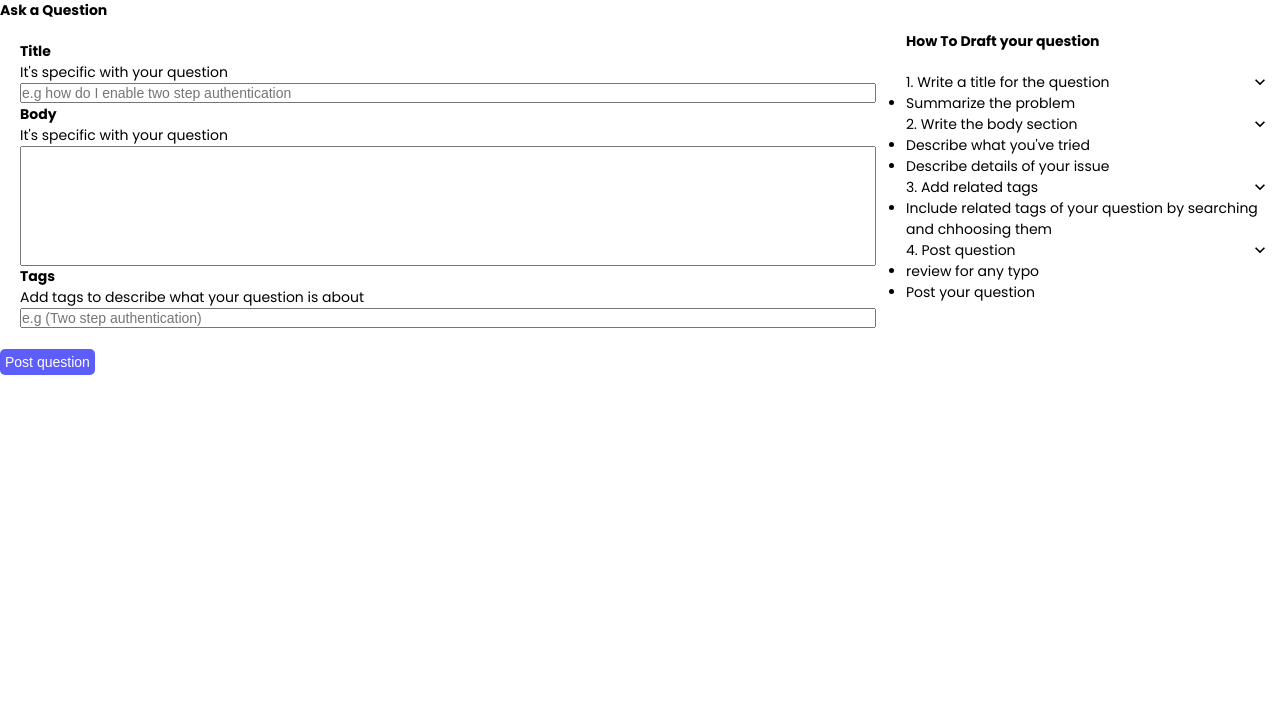
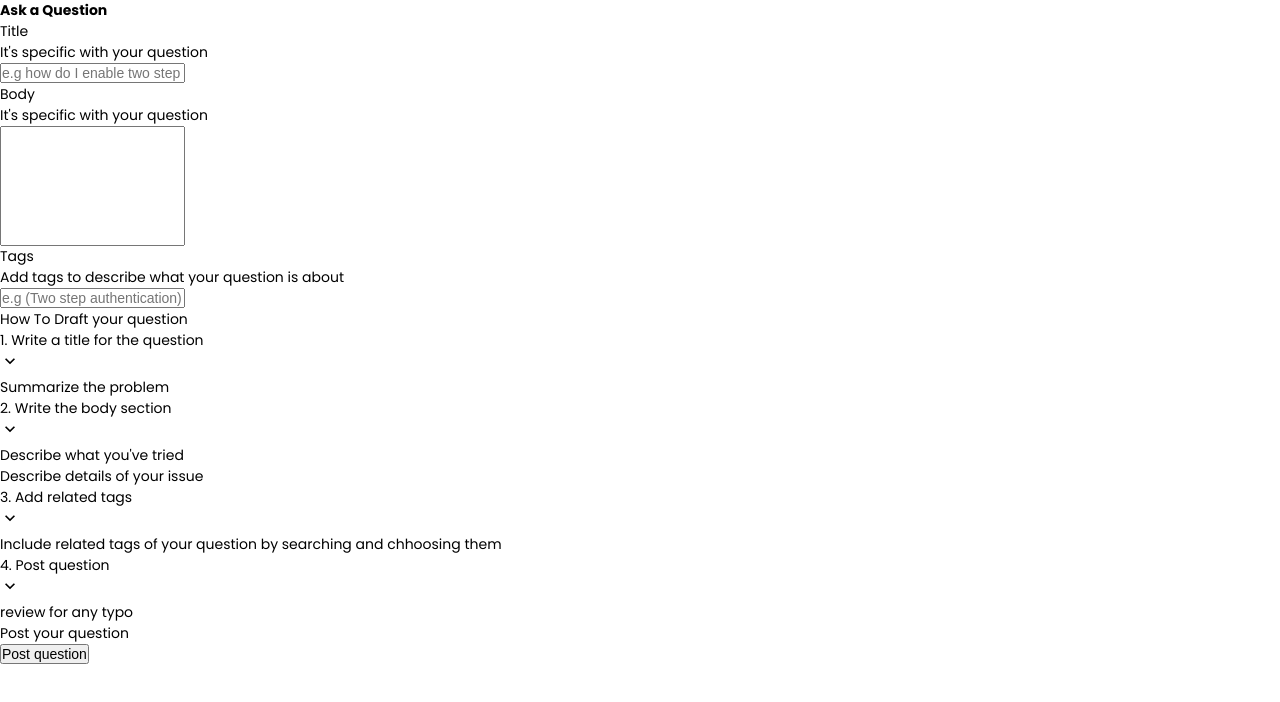
Before and after one commit to Ebenezr/HelpDesk, a React (Vite) app: page /ask in a window 1280 px wide. Shown: the top 702 px of the page. Built offline with nearby package versions, Linux system fonts and the light colour scheme; what javascript-time-ago would draw is missing.

Commit message:
[FIX] minor fixes

```diff
--- a/src/pages/Home.jsx
+++ b/src/pages/Home.jsx
@@ -1,7 +1,7 @@
 import { NavLink, useNavigate } from "react-router-dom";
 import React, { useEffect, useState } from "react";
 import { BsFillBookmarkFill, BsFillPatchQuestionFill } from "react-icons/bs";
-import { MdAccountCircle } from "react-icons/md";
+import { MdAccountCircle, MdHome } from "react-icons/md";
 import { useDispatch, useSelector } from "react-redux";
 import Solutions from "./Solutions";
 import { getQuestions } from "../features/questions/questionSlice";
@@ -12,7 +12,7 @@ import ReactTimeAgo from "react-time-ago";
 import { motion } from "framer-motion";
 import Searchbar from "../components/Navbar/Searchbar";
 import Footer_main from "../components/Navbar/Footer_main";
-
+import { HiLightBulb } from "react-icons/hi";
 
 function Home() {
   const navigate = useNavigate();
@@ -44,10 +44,10 @@ function Home() {
           <NavLink
             className="side__nav__links"
             activeclassname="active"
-            to="/questions"
+            to="/ask"
           >
-            <BsFillBookmarkFill className="link__icons" />
-            <h3>Bookmarks</h3>
+            <HiLightBulb className="link__icons" />
+            <h3>Ask</h3>
           </NavLink>
           <NavLink
             className="side__nav__links"
@@ -84,8 +84,7 @@ function Home() {
                   <p
                     onClick={() => {
                       <Solutions question={question} />;
-                      navigate("/solutions");
-                      console.log(question);
+                      // navigate("/solutions");
                     }}
                   >
                     {question?.title}
@@ -103,7 +102,7 @@ function Home() {
                     asked
                     <ReactTimeAgo
                       className="time-ago"
-                      date={question?.created_at}
+                      date={Date.parse(question?.created_at)}
                       locale="en-US"
                     />
                   </small>
--- a/src/pages/Solutions.jsx
+++ b/src/pages/Solutions.jsx
@@ -10,6 +10,7 @@ import {
 import { MdAccountCircle, MdHome } from "react-icons/md";
 import Searchbar from "../components/Navbar/Searchbar";
 import Footer_main from "../components/Navbar/Footer_main";
+import { HiLightBulb } from "react-icons/hi";
 
 const Solutions = ({ question }) => {
   useEffect(() => {
@@ -25,9 +26,13 @@ const Solutions = ({ question }) => {
             <BsFillPatchQuestionFill className="link__icons" />
             <h3>Questions</h3>
           </NavLink>
-          <NavLink className="side__nav__links" to="/questions">
-            <BsFillBookmarkFill className="link__icons" />
-            <h3>Bookmarks</h3>
+          <NavLink
+            className="side__nav__links"
+            activeclassname="active"
+            to="/ask"
+          >
+            <HiLightBulb className="link__icons" />
+            <h3>Ask</h3>
           </NavLink>
           <NavLink className="side__nav__links" to="/profile">
             <MdAccountCircle className="link__icons" />
--- a/src/pages/Useraccount.jsx
+++ b/src/pages/Useraccount.jsx
@@ -9,6 +9,7 @@ import { MdEmail, MdAccountCircle, MdHome } from "react-icons/md";
 import { Label } from "../components/radixUI/Label";
 import Searchbar from "../components/Navbar/Searchbar";
 import Footer_main from "../components/Navbar/Footer_main";
+import { HiLightBulb } from "react-icons/hi";
 
 function Useraccount() {
   return (
@@ -21,9 +22,13 @@ function Useraccount() {
             <BsFillPatchQuestionFill className="link__icons" />
             <h3>Questions</h3>
           </NavLink>
-          <NavLink className="side__nav__links" to="/questions">
-            <BsFillBookmarkFill className="link__icons" />
-            <h3>Bookmarks</h3>
+          <NavLink
+            className="side__nav__links"
+            activeclassname="active"
+            to="/ask"
+          >
+            <HiLightBulb className="link__icons" />
+            <h3>Ask</h3>
           </NavLink>
           <NavLink className="side__nav__links" to="/profile">
             <MdAccountCircle className="link__icons" />
--- a/src/pages/Userprofile.jsx
+++ b/src/pages/Userprofile.jsx
@@ -8,6 +8,7 @@ import {
 import { MdEmail, MdAccountCircle, MdHome } from "react-icons/md";
 import Searchbar from "../components/Navbar/Searchbar";
 import Footer_main from "../components/Navbar/Footer_main";
+import { HiLightBulb } from "react-icons/hi";
 
 function Userprofile() {
   const navigate = useNavigate();
@@ -21,9 +22,13 @@ function Userprofile() {
             <BsFillPatchQuestionFill className="link__icons" />
             <h3>Questions</h3>
           </NavLink>
-          <NavLink className="side__nav__links" to="/questions">
-            <BsFillBookmarkFill className="link__icons" />
-            <h3>Bookmarks</h3>
+          <NavLink
+            className="side__nav__links"
+            activeclassname="active"
+            to="/ask"
+          >
+            <HiLightBulb className="link__icons" />
+            <h3>Ask</h3>
           </NavLink>
           <NavLink className="side__nav__links" to="/profile">
             <MdAccountCircle className="link__icons" />
--- a/src/sass/_askquestion.scss
+++ b/src/sass/_askquestion.scss
@@ -1,51 +1,51 @@
-// body {
-//     background-color: rgb(240, 235, 235);
-//     color: grey;
-//   }
-.title {
-  font-weight: bold;
-  color: black;
-}
-.row-title {
-  display: flex;
-  justify-content: space-between;
-}
-.main-row {
-  display: flex;
-  justify-content: space-around;
-}
-.section1 {
-  background-color: white;
-  border-radius: 5px;
-  padding: 20px;
-  flex: 1;
-}
-.section2 {
-  width: 30%;
-  display: flex;
-  flex-direction: column;
-}
-.sec2-title {
-  background: white;
-  padding: 10px;
+// // body {
+// //     background-color: rgb(240, 235, 235);
+// //     color: grey;
+// //   }
+// .title {
+//   font-weight: bold;
+//   color: black;
+// }
+// .row-title {
+//   display: flex;
+//   justify-content: space-between;
+// }
+// .main-row {
+//   display: flex;
+//   justify-content: space-around;
+// }
+// .section1 {
+//   background-color: white;
+//   border-radius: 5px;
+//   padding: 20px;
+//   flex: 1;
+// }
+// .section2 {
+//   width: 30%;
+//   display: flex;
+//   flex-direction: column;
+// }
+// .sec2-title {
+//   background: white;
+//   padding: 10px;
 
-  font-weight: bold;
-  font-size: 14px;
-  color: black;
-}
-.sec2-body {
-  background-color: white;
-  padding: 10px;
-  font-size: 14px;
-  flex: 1;
-}
-button {
-  background-color: rgb(93, 93, 252);
-  border: 0px;
-  padding: 5px;
-  border-radius: 5px;
-  color: white;
-}
-input {
-  width: 100%;
-}
+//   font-weight: bold;
+//   font-size: 14px;
+//   color: black;
+// }
+// .sec2-body {
+//   background-color: white;
+//   padding: 10px;
+//   font-size: 14px;
+//   flex: 1;
+// }
+// button {
+//   background-color: rgb(93, 93, 252);
+//   border: 0px;
+//   padding: 5px;
+//   border-radius: 5px;
+//   color: white;
+// }
+// input {
+//   width: 100%;
+// }
--- a/src/sass/_home.scss
+++ b/src/sass/_home.scss
@@ -20,13 +20,13 @@
         "status quiz quiz"
         "status tags user";
       gap: 0.5rem;
-      //background: green;
       padding: 2rem 0;
       border-top: 0.1rem solid $color-info-dark;
       //border-bottom: 0.1rem solid $color-info-dark;
       .quiz-card-status {
         grid-area: status;
         display: flex;
+        gap: 0.5rem;
         flex-direction: column;
         align-items: flex-end;
         justify-content: center;
@@ -59,11 +59,11 @@
             border-radius: 0.2rem;
           }
         }
+      }
       .userinfo-card {
         display: flex;
         gap: 0.3rem;
         align-items: center;
-
         .username {
           color: $color-primary;
         }
@@ -80,7 +80,7 @@
             color: $color-info-dark;
             font-size: 0.9rem;
             .time-ago {
-            font-size: 0.9rem;
+              font-size: 0.7rem;
             }
           }
         }
@@ -88,7 +88,7 @@
     }
     .pagination {
       display: flex;
-    gap: 0.5rem;
+      gap: 1rem;
       align-items: center;
       button {
         background: $color-accent;
@@ -101,4 +101,3 @@
     }
   }
 }
-}
```
Lines whose indentation alone changed are shown as unchanged.
